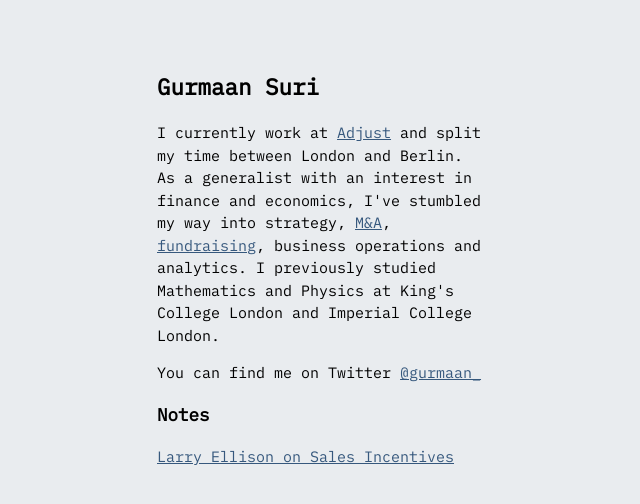
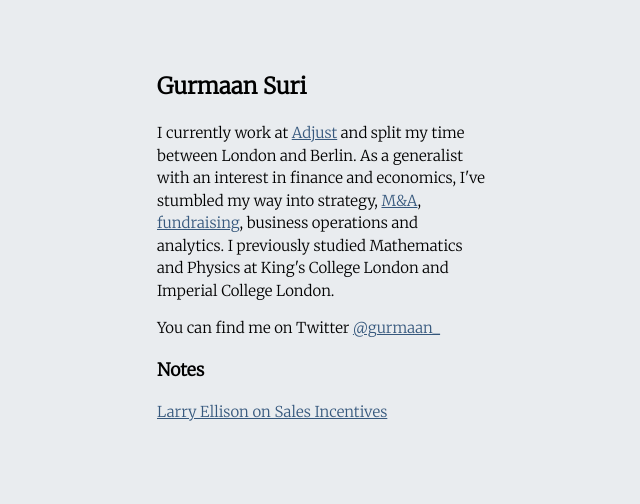
Before and after one commit to g-suri/g-suri.github.io, a plain HTML site: page index.html in a window 1280 px wide. Shown: the whole page, without its empty margins (318-958 px from the left). Drawn offline with Linux system fonts and the light colour scheme.

Commit message:
Font change

```diff
--- a/index.html
+++ b/index.html
@@ -5,7 +5,7 @@
 <meta name="viewport" content="width=device-width, initial-scale=1.0">
 <meta content="en-us" http-equiv="Content-Language" />
 <meta name="description" content="Gurmaan Suri"/>
-<link href="https://fonts.googleapis.com/css2?family=IBM+Plex+Mono&display=swap" rel="stylesheet">
+<link href="https://fonts.googleapis.com/css2?family=Merriweather:wght@300&display=swap" rel="stylesheet">
 <link rel="stylesheet" href="/style.css" />
 </head>
 
--- a/style.css
+++ b/style.css
@@ -3,7 +3,7 @@ img{max-width:100%;}
 
 body{
     background-color: #e9ecef;
-    font-family: 'IBM Plex Mono', monospace;
+    font-family: 'Merriweather', serif;
     font-size:15px;
     line-height:1.5;
 }
```
